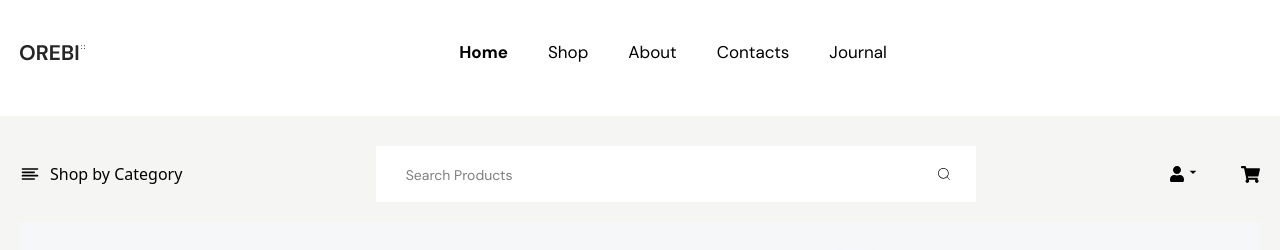
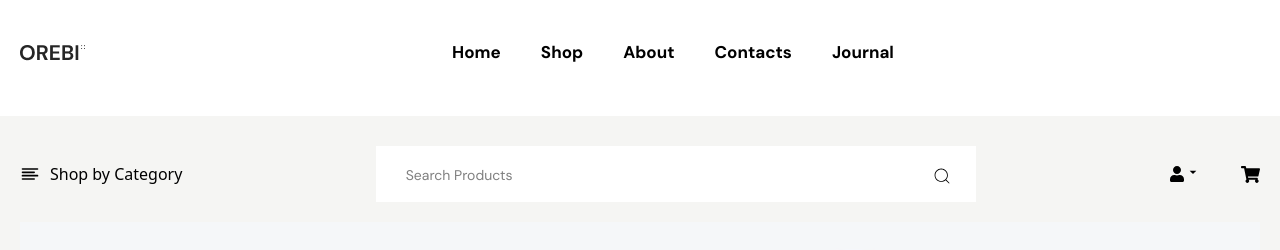
Before and after one commit to hubertDgomes/Oribi, a React (Vite) app: page / in a window 1280 px wide. Shown: the top 250 px of the page. Built offline with nearby package versions, Linux system fonts and the light colour scheme.

Commit message:
fix: update motion package version and enhance animations in Header, Body, and Menus components

```diff
--- a/package.json
+++ b/package.json
@@ -11,7 +11,7 @@
   },
   "dependencies": {
     "@tailwindcss/vite": "^4.1.11",
-    "motion": "^12.19.2",
+    "motion": "^12.19.3",
     "react": "^19.1.0",
     "react-dom": "^19.1.0",
     "react-icons": "^5.5.0",
--- a/src/assets/components/Menus.jsx
+++ b/src/assets/components/Menus.jsx
@@ -1,8 +1,10 @@
+import { motion } from "motion/react";
+const Menus = ({ children }) => {
+  return (
+    <ul className="font-menu text-[17px] cursor-pointer hidden sm:block">
+      {children}
+    </ul>
+  );
+};
 
-const Menus = ({children}) => {
-  return (
-    <ul className="font-menu text-[17px] cursor-pointer hidden sm:block">{children}</ul>
-  )
-}
-
-export default Menus
+export default Menus;
--- a/src/assets/components/layouts/ArivalPart.jsx
+++ b/src/assets/components/layouts/ArivalPart.jsx
@@ -150,7 +150,7 @@ const ArivalPart = () => {
 
         </Flex>
 
-        <Images className={"mt-[200px] w-[400px] lg:w-full m-auto cursor-pointer"} src={add2}/>
+        <Images className={"mt-[200px] w-[400px] lg:w-full m-auto cursor-pointer lg:autoAnim2"} src={add2}/>
 
 
       </Container>
--- a/src/assets/components/layouts/Body.jsx
+++ b/src/assets/components/layouts/Body.jsx
@@ -10,6 +10,10 @@ import Images from "../Images";
 import Check from "../../CheckOut.png";
 import { IoClose } from "react-icons/io5";
 import Land from "../../Intro.png"
+import { motion } from "motion/react"
+
+
+
 const Body = () => {
   return (
     <div className="bg-kala2">
@@ -41,14 +45,35 @@ const Body = () => {
               </button>
             </div>
           </div>
-          <div className="relative m-auto">
+          <div className="relative m-auto w-full max-w-[600px]">
+            <div className="hidden lg:block relative">
+              <motion.input
+                initial={{ scaleX: 0, originX: 0.5 }}
+                animate={{ scaleX: 1, originX: 0.5 }}
+                transition={{ duration: 2 }}
+                className="bg-white py-[16px] w-[600px] px-[30px] placeholder:font-menu placeholder:text-[14px] origin-center"
+                placeholder="Search Products"
+                style={{ transformOrigin: "center" }}
+              />
+              <motion.button
+                initial={{ x:-100, display: "none" }}
+                animate={{ x:0, display: "block" }}
+                transition={{ duration: 1}}
+                className="z-50 absolute right-2 top-5 mr-[16px] cursor-pointer"
+              >
+                <CiSearch className="text-[20px]" />
+              </motion.button>
+            </div>
+
+            <div className="block lg:hidden">
               <input
-              className="bg-white py-[16px] w-[100px] sm:w-[300px] lg:w-[600px] px-[30px] pr-[15px] placeholder:font-menu placeholder:text-[14px]"
+                className="bg-white py-[16px] w-[100px] sm:w-[300px] px-[30px] pr-[15px] placeholder:font-menu placeholder:text-[14px]"
                 placeholder="Search Products"
               />
               <button className="z-50 absolute right-2 top-5 mr-[16px] cursor-pointer">
-              <CiSearch />
+                <CiSearch className="text-[20px]" />
               </button>
+            </div>
           </div>
 
           <div className="relative flex items-center">
@@ -88,8 +113,6 @@ const Body = () => {
                   <button className="cartClear text-[30px] cursor-pointer"><IoClose /></button>
                 </div>
 
-
-
                 <div className="lg:py-[18px] lg:px-[20px] bg-white border-1">
                   <p className="font-menu">Subtotal: <span className="subTotal font-bold font-menu">$44.00</span></p>
                   <div className="flex gap-x-[20px] justify-around mt-[20px]">
@@ -102,7 +125,6 @@ const Body = () => {
                   </div>
                 </div>
 
-
               </div>
             </div>
           </div>
@@ -110,9 +132,6 @@ const Body = () => {
 
         <Images className={"mt-[20px] w-[400px] lg:w-full m-auto cursor-pointer"} src={Land}/>
 
-
-
-
       </Container>
     </div>
   );
--- a/src/assets/components/layouts/Header.jsx
+++ b/src/assets/components/layouts/Header.jsx
@@ -1,31 +1,129 @@
-import React from 'react'
-import Container from '../Container'
-import Flex from '../Flex'
-import Images from '../Images'
-import Logo from '../../logoOr.png'
-import Menus from '../Menus'
+import React from "react";
+import Container from "../Container";
+import Flex from "../Flex";
+import Images from "../Images";
+import Logo from "../../logoOr.png";
+import Menus from "../Menus";
 import { TfiAlignRight } from "react-icons/tfi";
+import { motion } from "motion/react";
 const Header = () => {
   return (
     <div>
       <Container className={"py-[40px] px-[20px]"}>
         <Flex className={""}>
-            <div className="logo">
-                <Images src={Logo}/>
-            </div>
-            <div className="flex gap-x-[40px] m-auto">
-                <Menus><li className='font-bold'>Home</li></Menus>
-                <Menus><li>Shop</li></Menus>
-                <Menus><li>About</li></Menus>
-                <Menus><li>Contacts</li></Menus>
-                <Menus><li>Journal</li></Menus>
-            </div>
+          <motion.div
+            initial={{
+              scale: 0,
+            }}
+            animate={{
+              scale: 1,
+            }}
+            transition={{
+              duration: 2,
+            }}
+            className="logo"
+          >
+            <Images src={Logo} />
+          </motion.div>
 
-            <TfiAlignRight className='block sm:hidden cursor-pointer' />
+          <div className="flex gap-x-[40px] m-auto">
+            <Menus>
+              <motion.li
+              initial={{
+                y: -100
+              }}
+              animate={{
+                y: 0
+              }}
+              transition={{
+                duration: 1,
+                delay: 0.2
+              }}
+              className="font-bold">Home</motion.li>
+            </Menus>
+
+
+            <Menus>
+              <motion.li
+              initial={{
+                y: -100
+              }}
+              animate={{
+                y: 0
+              }}
+              transition={{
+                duration: 1,
+                delay: 0.4
+              }}
+              className="font-bold">Shop</motion.li>
+            </Menus>
+
+
+            <Menus>
+              <motion.li
+              initial={{
+                y: -100
+              }}
+              animate={{
+                y: 0
+              }}
+              transition={{
+                duration: 1,
+                delay: 0.6
+              }}
+              className="font-bold">About</motion.li>
+            </Menus>
+
+
+
+            <Menus>
+              <motion.li
+              initial={{
+                y: -100
+              }}
+              animate={{
+                y: 0
+              }}
+              transition={{
+                duration: 1,
+                delay: 0.8
+              }}
+              className="font-bold">Contacts</motion.li>
+            </Menus>
+
+
+
+            <Menus>
+              <motion.li
+              initial={{
+                y: -100
+              }}
+              animate={{
+                y: 0
+              }}
+              transition={{
+                duration: 1,
+                delay: 1
+              }}
+              className="font-bold">Journal</motion.li>
+            </Menus>
+          </div>
+
+          <motion.div
+            animate={{
+              rotate: 360,
+            }}
+            transition={{
+              duration: 1,
+            }}
+            className=""
+          >
+            <TfiAlignRight className="block sm:hidden cursor-pointer" />
+          </motion.div>
         </Flex>
       </Container>
     </div>
-  )
-}
+  );
+};
 
-export default Header
+export default Header;
```
Also changed, not shown: 1 other file (tests, documents, lock files or other folders). Lines whose indentation alone changed are shown as unchanged.
